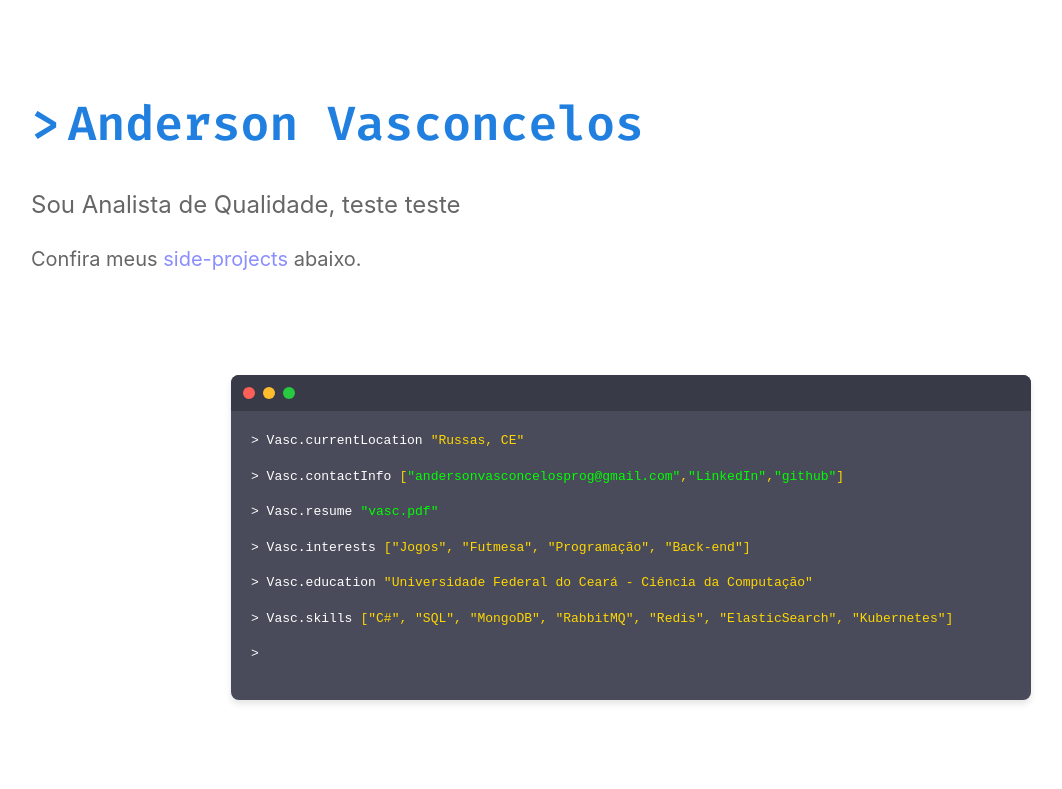
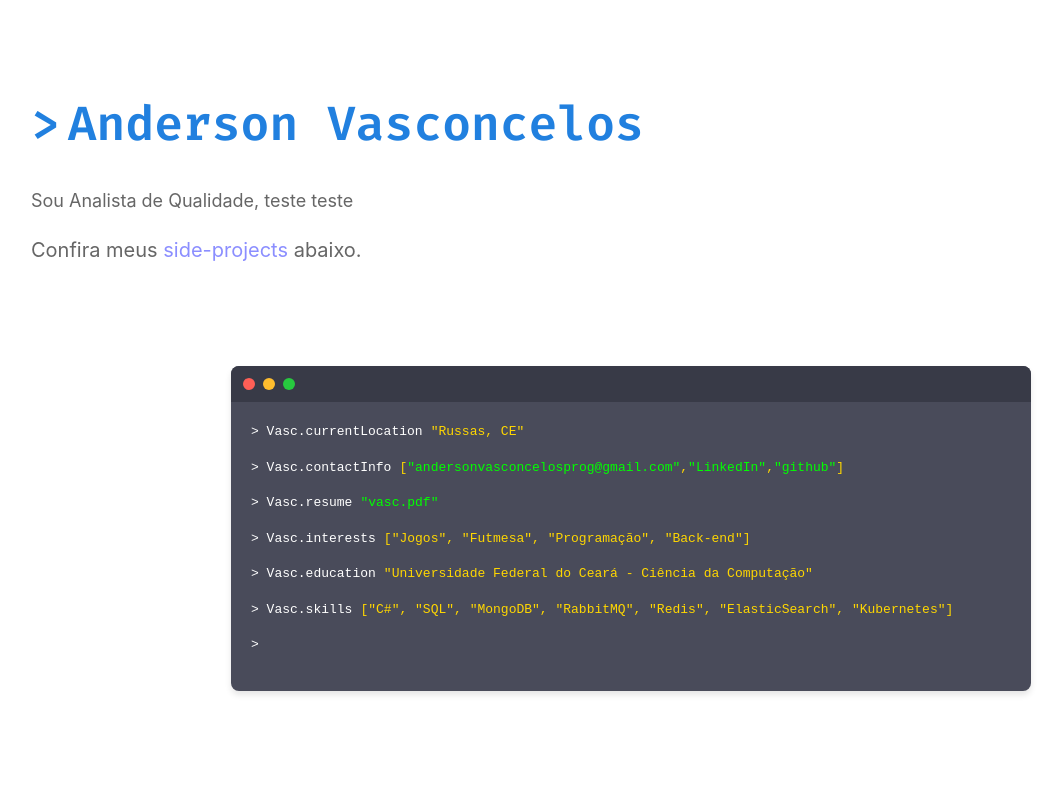
Before and after one commit to vascsx/portfolio_vascsx, a React (Create React App) app: page / in a window 1280 px wide. Shown: the top 789 px of the page, without its empty margins (9-1071 px from the left). Built offline with nearby package versions, Linux system fonts and the light colour scheme.

Commit message:
refactor: ajuste de textos

```diff
--- a/public/index.html
+++ b/public/index.html
@@ -24,7 +24,7 @@
       work correctly both with client-side routing and a non-root public URL.
       Learn how to configure a non-root public URL by running `npm run build`.
     -->
-    <title>React App</title>
+    <title>Portfolio Vasc</title>
   </head>
   <body>
     <noscript>You need to enable JavaScript to run this app.</noscript>
--- a/src/components/Resume.css
+++ b/src/components/Resume.css
@@ -105,7 +105,7 @@
 }
 
 .description {
-  font-size: 24px;
+  font-size: 18px;
   color: #666;
   margin-bottom: 16px;
   line-height: 1.5;
@@ -125,7 +125,3 @@
 .link:hover {
   text-decoration: underline;
 }
-
-/* Para garantir que a fonte Fira Code seja carregada, adicione isso no seu index.html:
-<link href="https://fonts.googleapis.com/css2?family=Fira+Code:wght@400;500;600&display=swap" rel="stylesheet">
-*/
```
